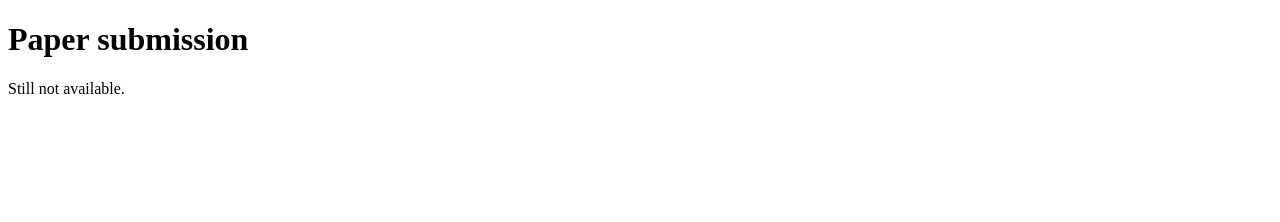
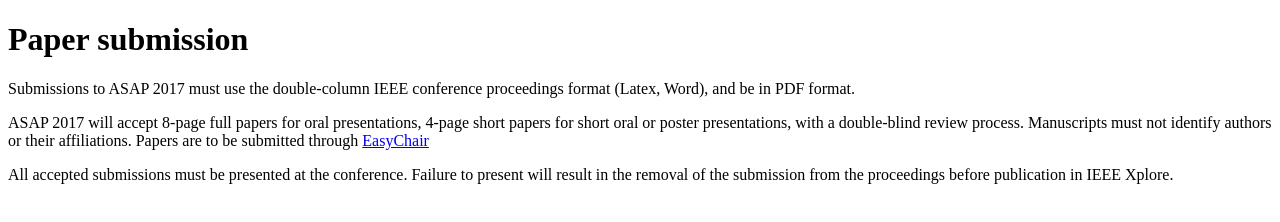
Before and after one commit to necst/asap18.necst.it, a plain HTML site: page pages/paper_submission.html in a window 1280 px wide. Drawn offline with Linux system fonts and the light colour scheme.

Commit message:
updated deadlines and submission information

```diff
--- a/pages/paper_submission.html
+++ b/pages/paper_submission.html
@@ -18,7 +18,15 @@
         <div class="col-xs-12 col-md-8">
 
           <h1>Paper submission</h1>
-          <p>Still not available.</p>
+          <p>
+            Submissions to ASAP 2017 must use the double-column IEEE conference proceedings format (Latex, Word), and be in PDF format.
+          </p>
+          <p>
+            ASAP 2017 will accept 8-page full papers for oral presentations, 4-page short papers for short oral or poster presentations, with a double-blind review process. Manuscripts must not identify authors or their affiliations. Papers are to be submitted through <a href="https://easychair.org/conferences/?conf=asap2018">EasyChair</a>
+          </p>
+          <p>
+            All accepted submissions must be presented at the conference. Failure to present will result in the removal of the submission from the proceedings before publication in IEEE Xplore.
+          </p>
 
         </div>
 
```
Also changed, not shown: index.html (+1 -1 lines), pages/index.html (+1 -1 lines), paper_submission.html (+9 -1 lines).
